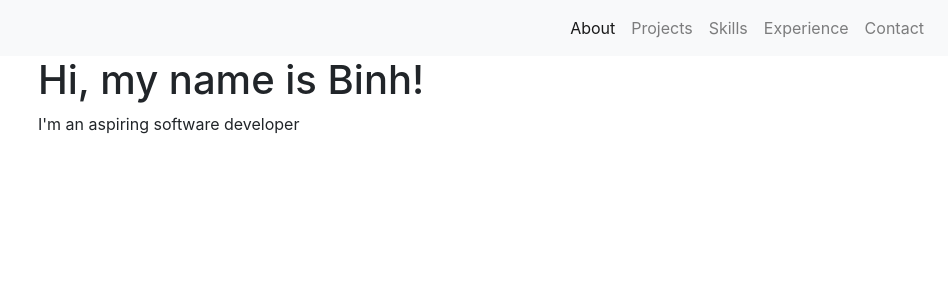
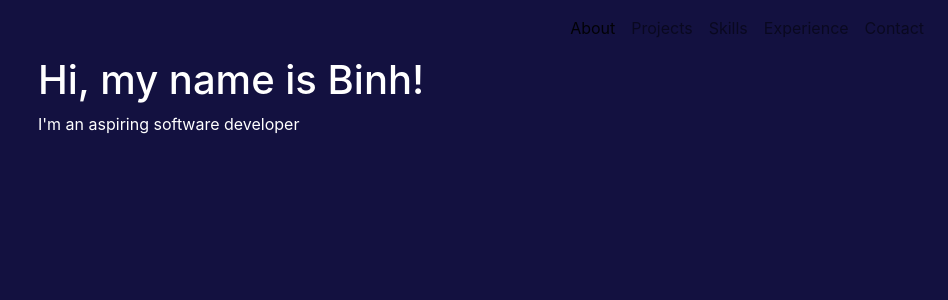
Before and after one commit to thabinhl21/portfolio, a Django app: page / in a window 1280 px wide. Shown: the top 300 px of the page, without its empty margins (332-1280 px from the left). Run offline with Django 3.2, Linux system fonts and the light colour scheme.

Commit message:
some styling

```diff
--- a/mysite/templates/projects.html
+++ b/mysite/templates/projects.html
@@ -6,13 +6,13 @@
 
 {% block content %}
 
-    <h1>{{ title }}</h1>
+    <h1 style="text-align:center;">{{ title }}</h1>
 
     <!-- iterate through list of projects and display them -->
     <div class="container">
         <div class="row">
             {% for item in project_list %}
-                <div class="col-sm">
+                <div class="col-sm" style="border: 1px solid white;">
                     <h2>{{ item.name }}</h2>
                     <p>{{ item.description }}</p>
                     <br>
--- a/templates/about.html
+++ b/templates/about.html
@@ -8,8 +8,6 @@
 
 <!-- personalize content of about page -->
 {% block content %}
-    <!-- retrieves heading and content from context dictionary in the
-    about() view function and displays it -->
     <h1>{{ heading }}</h1>
     <p>{{ content }}</p>
 {% endblock %}
--- a/templates/base.html
+++ b/templates/base.html
@@ -1,3 +1,5 @@
+{% load static %}
+
 <!doctype html>
 <html lang="en">
   <head>
@@ -9,8 +11,16 @@
     <link rel="stylesheet" href="https://cdn.jsdelivr.net/npm/bootstrap@4.3.1/dist/css/bootstrap.min.css" integrity="sha384-ggOyR0iXCbMQv3Xipma34MD+dH/1fQ784/j6cY/iJTQUOhcWr7x9JvoRxT2MZw1T" crossorigin="anonymous">
 
     <title>{% block head_title %} Replace {% endblock %}</title>
+    <style>
+      body {
+        background-color: #131140;
+      }
+      h1, h2, p {
+        color: white;
+      }
+    </style>
   </head>
-  <body>
+  <body">
       {% include "navbar.html" %}
       <div class="container">
           <div class="row">
@@ -22,8 +32,6 @@
         </div>
     </div>
 
-    <!-- Optional JavaScript -->
-    <!-- jQuery first, then Popper.js, then Bootstrap JS -->
     <script src="https://code.jquery.com/jquery-3.3.1.slim.min.js" integrity="sha384-q8i/X+965DzO0rT7abK41JStQIAqVgRVzpbzo5smXKp4YfRvH+8abtTE1Pi6jizo" crossorigin="anonymous"></script>
     <script src="https://cdn.jsdelivr.net/npm/popper.js@1.14.7/dist/umd/popper.min.js" integrity="sha384-UO2eT0CpHqdSJQ6hJty5KVphtPhzWj9WO1clHTMGa3JDZwrnQq4sF86dIHNDz0W1" crossorigin="anonymous"></script>
     <script src="https://cdn.jsdelivr.net/npm/bootstrap@4.3.1/dist/js/bootstrap.min.js" integrity="sha384-JjSmVgyd0p3pXB1rRibZUAYoIIy6OrQ6VrjIEaFf/nJGzIxFDsf4x0xIM+B07jRM" crossorigin="anonymous"></script>
--- a/templates/navbar.html
+++ b/templates/navbar.html
@@ -1,4 +1,4 @@
-<nav class="navbar navbar-expand-lg navbar-light bg-light">
+<nav class="navbar navbar-expand-lg navbar-light" style="background-color:#131140;">
     <button class="navbar-toggler" type="button" data-toggle="collapse" data-target="#navbarSupportedContent" aria-controls="navbarSupportedContent" aria-expanded="false" aria-label="Toggle navigation">
       <span class="navbar-toggler-icon"></span>
     </button>
@@ -8,16 +8,6 @@
         <li class="nav-item active">
           <a class="nav-link" href="/">About<span class="sr-only">(current)</span></a>
         </li>
-        <!-- <li class="nav-item dropdown">
-            <a class="nav-link dropdown-toggle" href="#" id="navbarDropdown" role="button" data-toggle="dropdown" aria-haspopup="true" aria-expanded="false">
-                Work
-            </a>
-            <div class="dropdown-menu" aria-labelledby="navbarDropdown">
-                <a class="dropdown-item" href="#">Projects</a>
-                <a class="dropdown-item" href="#">Skills</a>
-                <a class="dropdown-item" href="#">Experience</a>
-            </div>
-        </li> -->
         <li class="nav-item">
             <a class="nav-link" href="/projects">Projects</a>
           </li>
--- a/website/settings.py
+++ b/website/settings.py
@@ -121,6 +121,10 @@ USE_TZ = True
 # https://docs.djangoproject.com/en/3.2/howto/static-files/
 
 STATIC_URL = '/static/'
+STATIC_DIR = BASE_DIR / 'static'
+STATICFILES_DIRS = [
+    STATIC_DIR,
+]
 
 # Default primary key field type
 # https://docs.djangoproject.com/en/3.2/ref/settings/#default-auto-field
```
Also changed, not shown: mysite/static/style.css (added).
